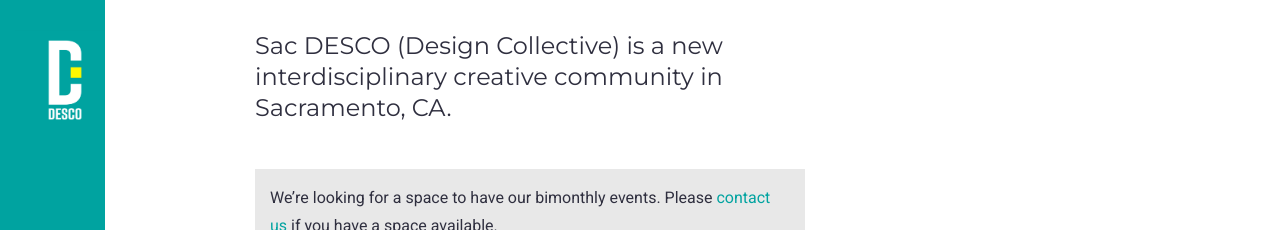
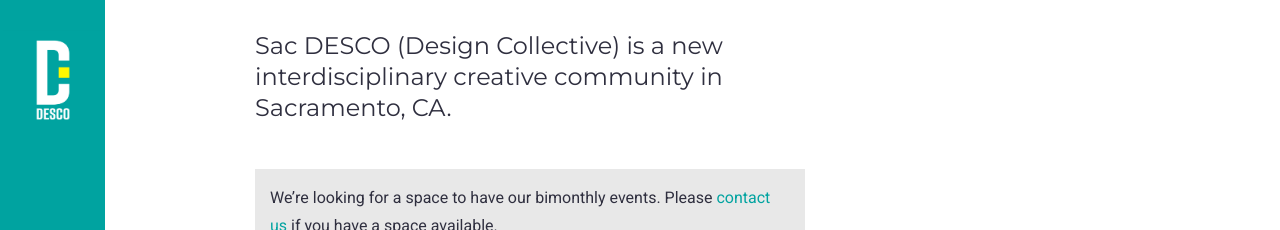
Before and after one commit to kmbrlygl/thisisdesco, a Jekyll site: the page built from index.md, in a window 1280 px wide. Shown: the top 230 px of the page. Built offline with Jekyll 4.4.1, drawn with Linux system fonts in a browser that asks for light colours.

Commit message:
Tweaks on logo for mobile

```diff
--- a/_includes/header.html
+++ b/_includes/header.html
@@ -1,6 +1,6 @@
 <header class="site-header" role="banner">
 
-  <div class="wrapper">
+  <div class="logo">
     {% assign default_paths = site.pages | map: "path" %}
     {% assign page_paths = site.header_pages | default: default_paths %}
     <a class="site-title" href="{{ "/" | relative_url }}"><img src="/assets/images/DESCO-Logo.png"></a>
--- a/_sass/minima/_layout.scss
+++ b/_sass/minima/_layout.scss
@@ -4,7 +4,7 @@
 .site-header {
   background-color: $brand-color;
   width: 100%;
-  max-height: 100px;
+  min-height: 100px;
 
   // Positioning context for the mobile navigation icon
   position: relative;
@@ -27,6 +27,9 @@
   &:visited {
     color: $grey-color-dark;
   }
+}
+.logo {
+  margin: 0 auto;
 }
 
 .site-nav {
```
